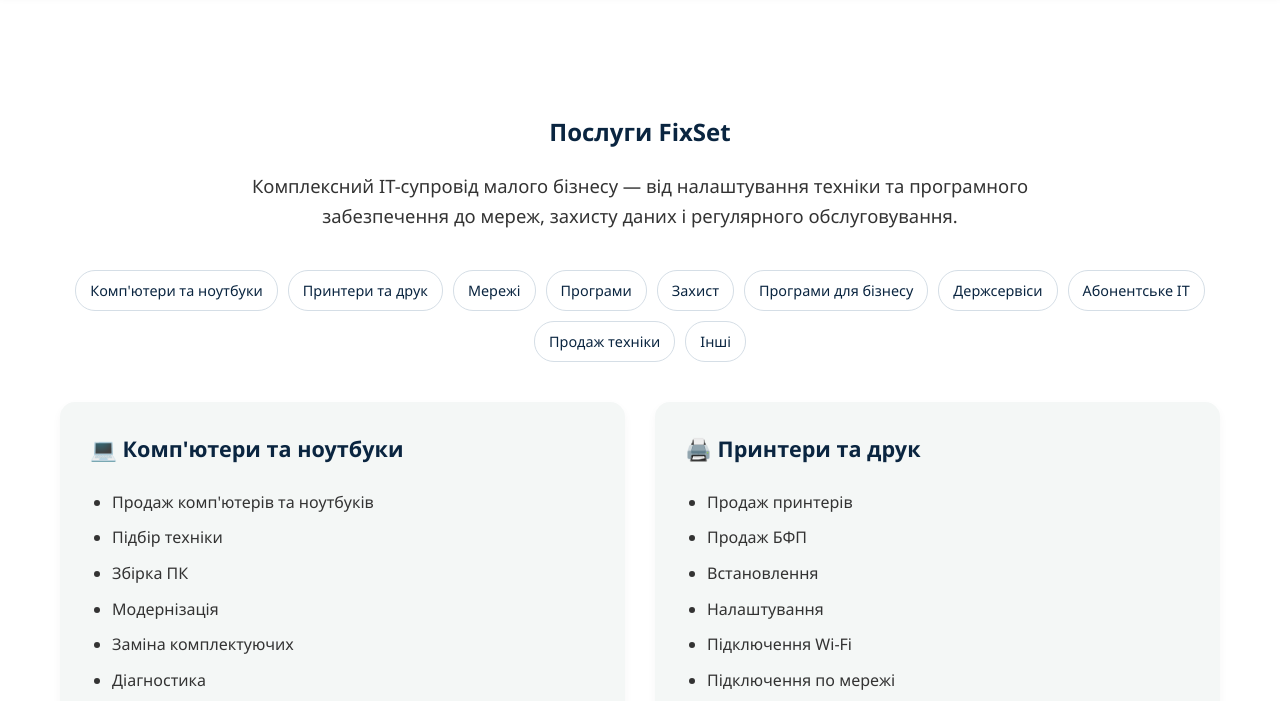
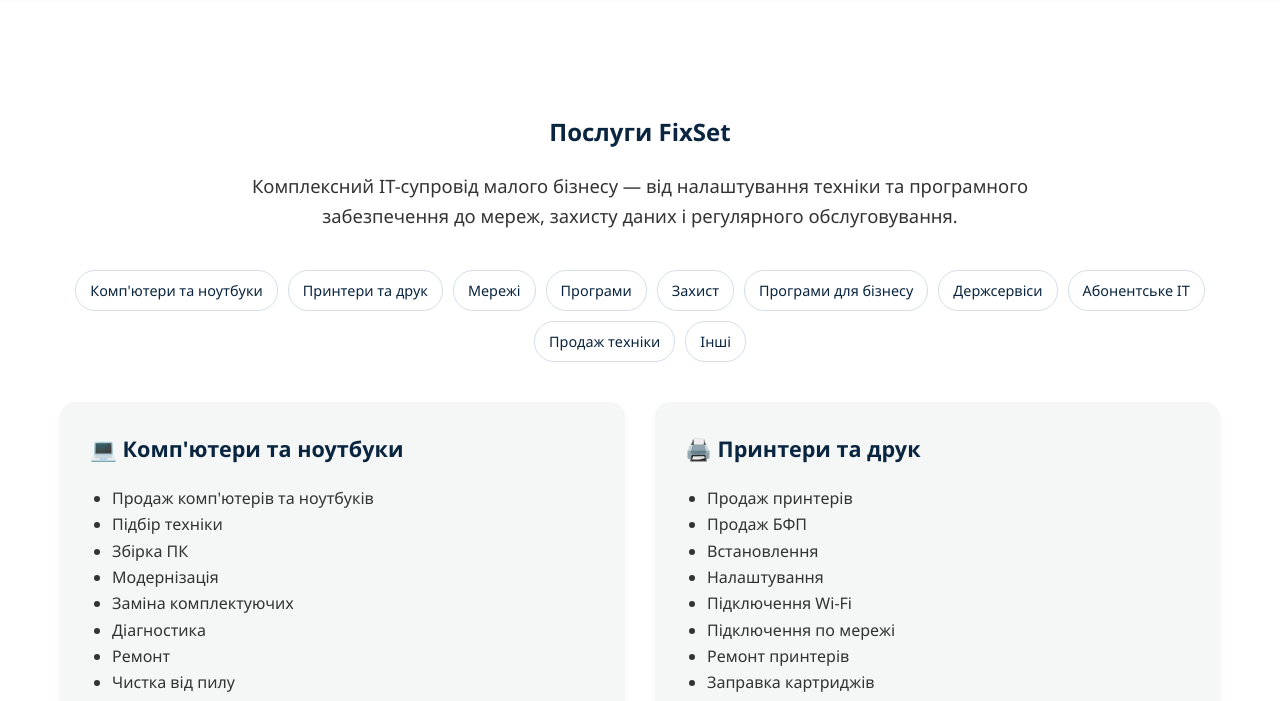
Before and after one commit to serawww7/http-fixset.com.ua-, a plain HTML site: page services.html in a window 1280 px wide. Shown: the part 97-798 px from the top of the page. Drawn offline with Linux system fonts and the light colour scheme.

Commit message:
менший інтервал

```diff
--- a/css/style.css
+++ b/css/style.css
@@ -606,7 +606,8 @@
 }
 
 .services-category li {
-  padding: 5px 0;
+  padding: 2px 0;
+  line-height: 1.4;
 }
 
 .services-cta {
```
